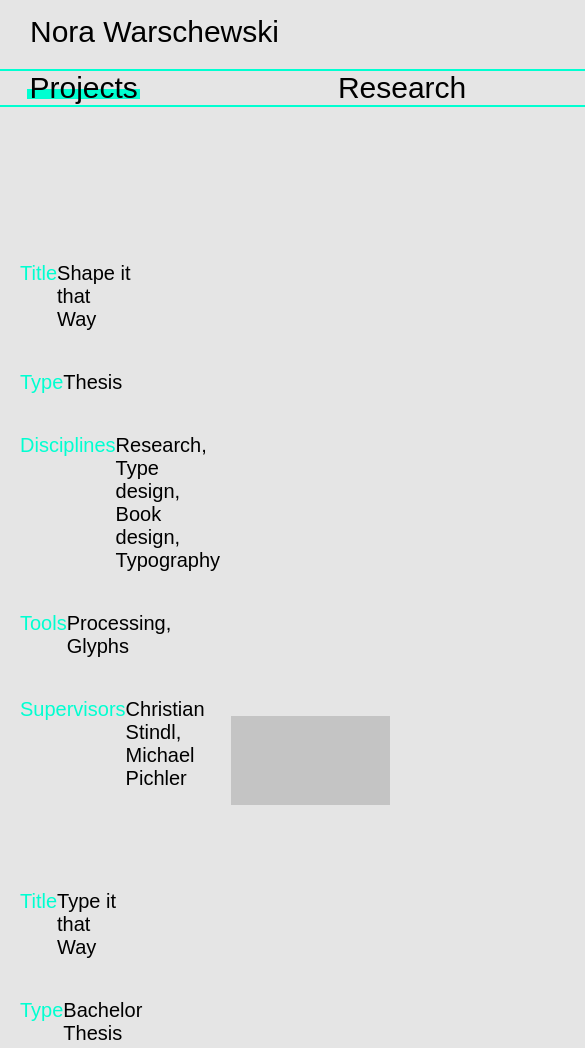
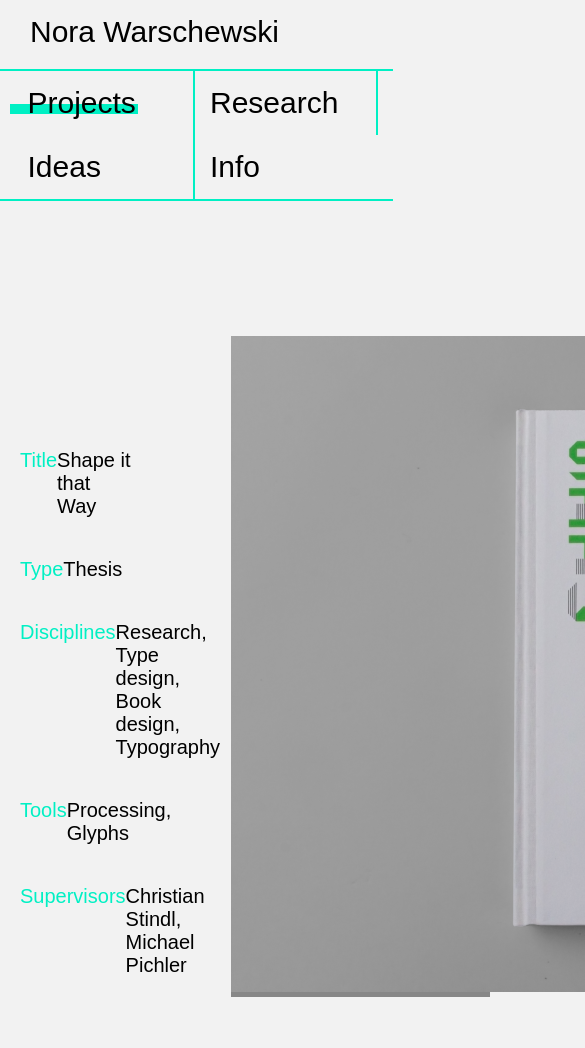
Before and after one commit to norawarschewski/nora-warschewski.de, a plain HTML site: page page/projects/index.html in a window 390 px wide. Shown: the top 1048 px of the page, 585 px wide, since content can reach past the window. Drawn offline with Linux system fonts and the light colour scheme.

Commit message:
fix: finalises "Projects" page for desktop

```diff
--- a/assets/styles/global.css
+++ b/assets/styles/global.css
@@ -5,9 +5,9 @@
 }
 
 :root {
-    --clr-bg: #e5e5e5;
-    --clr-txt: #000000;
-    --clr-acc: #00ffd1;
+    --clr-bg: hsl(0, 0%, 95%);
+    --clr-txt: hsl(0, 0%, 0%);
+    --clr-acc: hsl(169, 100%, 47%);
     --border-width: 0.125rem;
 }
 
@@ -96,11 +96,35 @@ main {
     .main-nav {
         flex-grow: unset;
         margin-right: unset;
+        width: 100%;
     }
 
     .main-nav__list {
-        border: 0.125rem solid var(--clr-acc);
+        border-top: 0.125rem solid var(--clr-acc);
+        border-bottom: 0.125rem solid var(--clr-acc);
         margin-inline: calc((var(--border-width) * (-1)) - 1.5rem);
-        padding-inline: 1.5rem;
+        padding-inline: 0.75rem;
+        display: grid;
+        grid-template-columns: repeat(4, 1fr);
+        gap: unset;
+        justify-content: start;
+    }
+
+    .main-nav__list > li {
+        padding-block: 0.75rem;
+    }
+
+    .main-nav__list > li:not(:last-of-type) {
+        border-right: var(--border-width) solid var(--clr-acc);
+    }
+
+    .main-nav__link {
+        padding-left: 0.75rem;
     }
 }
+
+@media screen and (max-width: 768px) {
+    .main-nav__list {
+        grid-template-columns: repeat(2, 1fr);
+    }
+}
--- a/page/projects/index.html
+++ b/page/projects/index.html
@@ -8,7 +8,7 @@
         <link rel="stylesheet" href="../../assets/styles/global.css" />
         <style>
             main {
-                margin-top: 5rem;
+                margin-block: 5rem;
                 display: flex;
                 flex-direction: column;
                 gap: 3rem;
@@ -27,10 +27,11 @@
 
             .project__img-container {
                 width: 70%;
+                text-align: center;
             }
 
             .project__img {
-                width: 100%;
+                height: 100%;
             }
 
             .text-acc {
@@ -47,7 +48,7 @@
     </head>
     <body>
         <header class="page-header">
-            <h1 class="logo">Nora Warschewski</h1>
+            <h1 class="logo"><a href="../../" class="logo-link">Nora Warschewski</a></h1>
             <nav class="main-nav">
                 <ul class="main-nav__list">
                     <li><a href="../projects" class="main-nav__link active">Projects</a></li>
@@ -81,9 +82,9 @@
                         <p>Christian Stindl, Michael Pichler</p>
                     </div>
                 </section>
-                <section class="project__img-container">
+                <section class="project__img-container" style="background-color: #878787">
                     <img
-                        src="../../assets/images/projects/placeholder.png"
+                        src="../../assets/images/projects/shape-it-that-way.png"
                         alt=""
                         class="project__img"
                     />
@@ -110,9 +111,10 @@
                 </section>
                 <section class="project__img-container">
                     <img
-                        src="../../assets/images/projects/placeholder.png"
+                        src="../../assets/images/projects/type-it-that-way.png"
                         alt=""
                         class="project__img"
+                        style="height: unset; width: 100%"
                     />
                 </section>
             </article>
@@ -131,9 +133,9 @@
                         <p>Exhibition design, branding</p>
                     </div>
                 </section>
-                <section class="project__img-container">
+                <section class="project__img-container" style="background-color: #dee0df">
                     <img
-                        src="../../assets/images/projects/placeholder.png"
+                        src="../../assets/images/projects/bienenmuseum-duisburg.png"
                         alt=""
                         class="project__img"
                     />
@@ -154,9 +156,9 @@
                         <p>Art direction, UI, UX</p>
                     </div>
                 </section>
-                <section class="project__img-container">
+                <section class="project__img-container" style="background-color: black">
                     <img
-                        src="../../assets/images/projects/placeholder.png"
+                        src="../../assets/images/projects/querformat-magazin.png"
                         alt=""
                         class="project__img"
                     />
@@ -181,7 +183,7 @@
                         <p>p5js</p>
                     </div>
                 </section>
-                <section class="project__img-container">
+                <section class="project__img-container" style="background-color: #c4c4c4">
                     <img
                         src="../../assets/images/projects/placeholder.png"
                         alt=""
```
Also changed, not shown: page/ideas/index.html (+1 -1 lines), page/info/index.html (+1 -1 lines), page/research/index.html (+1 -1 lines), assets/images/projects/bienenmuseum-duisburg.png (added), assets/images/projects/querformat-magazin.png (added), assets/images/projects/shape-it-that-way.png (added), assets/images/projects/type-it-that-way.png (added).
